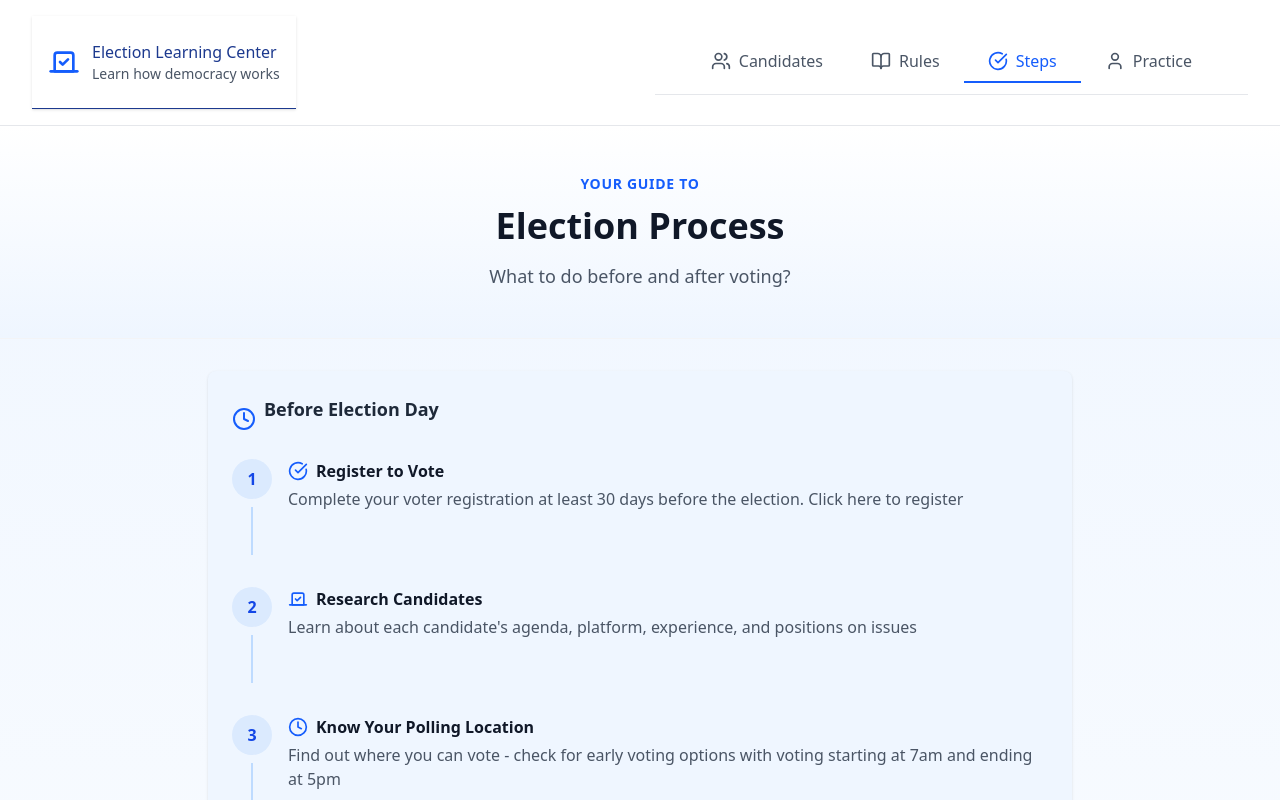
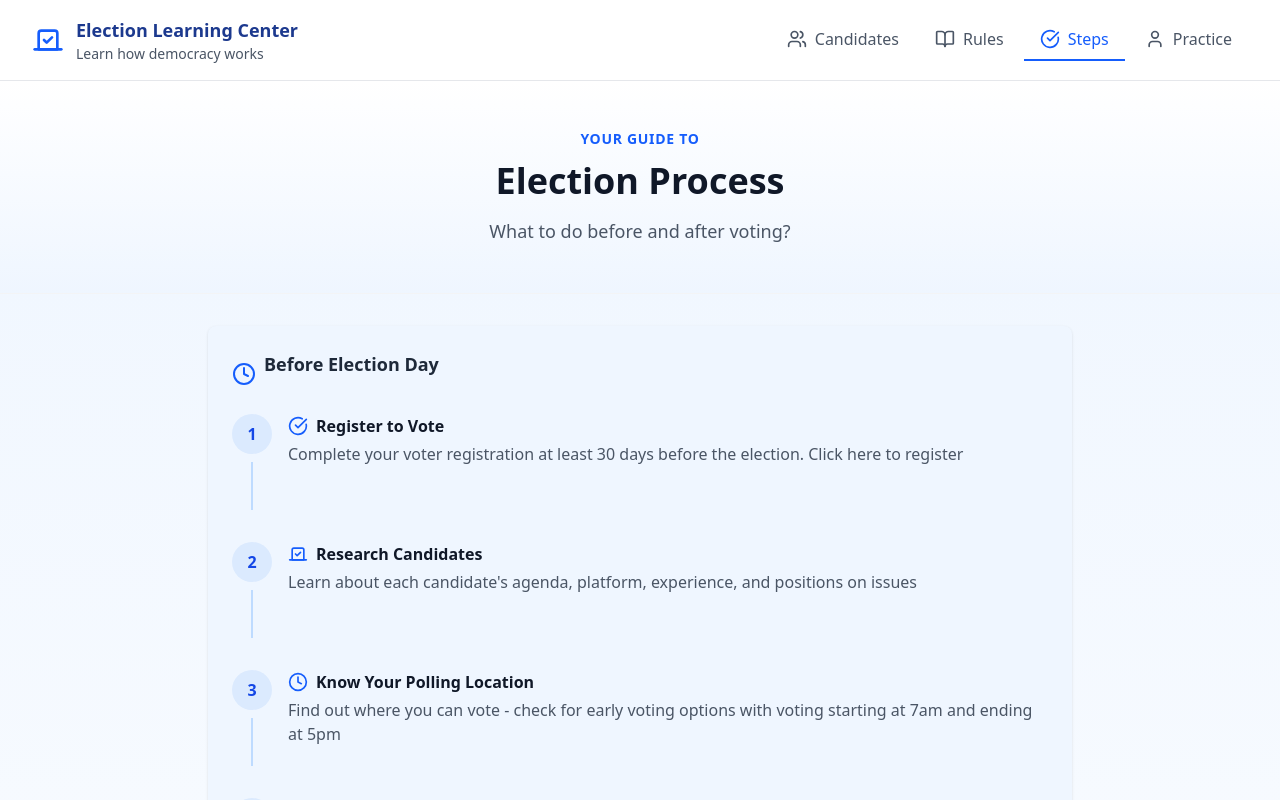
Before and after one commit to ishubhcodes/election, a React (Vite) app: page /steps in a window 1280 px wide. Shown: the top 800 px of the page. Built offline with nearby package versions, Linux system fonts and the light colour scheme.

Commit message:
generalization of navbar

```diff
--- a/src/App.jsx
+++ b/src/App.jsx
@@ -1,6 +1,7 @@
 import { useState } from 'react'
 import './App.css'
 import { BrowserRouter as Router, Routes, Route } from "react-router-dom";
+import Header from "./components/Header";
 import Steps from "./pages/Steps";
 import Rules from "./pages/Rules";
 import Demo from "./pages/VoteDemo";
@@ -9,19 +10,14 @@ import Home from "./pages/Home";
 export default function App() {
   return(
     <Router>
+      {/* Header appears on all pages */}
+      <Header />
+
+      {/* All routes in one Routes component */}
       <Routes>
         <Route path="/" element={<Home />} />
-      </Routes>
-
-      <Routes>
         <Route path="/steps" element={<Steps />} />
-      </Routes>
-
-      <Routes>
         <Route path="/rules" element={<Rules />} />
-      </Routes>
-
-      <Routes>
         <Route path="/demo" element={<Demo />} />
       </Routes>
     </Router>
--- a/src/components/Header.jsx
+++ b/src/components/Header.jsx
@@ -1,17 +1,34 @@
 import { Vote } from "lucide-react";
+import { useNavigate } from 'react-router-dom';
+import Navbar from "./Navbar";
 
 export default function Header() {
-return(
-<header className="bg-white border-b border-blue-900 shadow-sm">
-        <div className=" px-4 py-6">
-          <div className="flex items-center gap-3">
+  const navigate = useNavigate();
+
+  return (
+    <div className="bg-white border-b border-gray-200">
+      <div className="max-w-7xl mx-auto px-4 sm:px-6 lg:px-8">
+        <div className="flex items-center justify-between py-4">
+          {/* Logo/Brand Section */}
+          <div
+            className="flex items-center gap-3 cursor-pointer hover:opacity-80 transition-opacity"
+            onClick={() => navigate('/')}
+          >
             <Vote className="w-8 h-8 text-blue-600" />
             <div>
-              <h1 className="text-blue-900">Election Learning Center</h1>
-              <p className="text-sm text-gray-600">Learn how democracy works</p>
+              <h1 className="text-lg font-semibold text-blue-900">
+                Election Learning Center
+              </h1>
+              <p className="text-sm text-gray-600">
+                Learn how democracy works
+              </p>
             </div>
           </div>
+
+          {/* Navigation */}
+          <Navbar />
         </div>
-      </header>
-);
+      </div>
+    </div>
+  );
 }
--- a/src/components/Navbar.jsx
+++ b/src/components/Navbar.jsx
@@ -2,7 +2,7 @@ import { Users, BookOpen, CheckCircle, User, Menu, X } from 'lucide-react';
 import { useState } from 'react';
 import { useNavigate, useLocation } from 'react-router-dom';
 
-export default function Navigation() {
+export default function Navbar() {
   const [isOpen, setIsOpen] = useState(false);
   const navigate = useNavigate();
   const location = useLocation();
@@ -11,19 +11,18 @@ export default function Navigation() {
     { icon: Users, label: 'Candidates', path: '/candidates' },
     { icon: BookOpen, label: 'Rules', path: '/rules' },
     { icon: CheckCircle, label: 'Steps', path: '/steps' },
-    { icon: User, label: 'Practice', path: '/demo' },
+    { icon: User, label: 'Practice', path: '/practice' },
   ];
 
   const handleNavigation = (path) => {
     navigate(path);
-    setIsOpen(false); // Close mobile menu after navigation
+    setIsOpen(false);
   };
 
   return (
-    <nav className="bg-white border-b border-gray-200">
-      <div className="max-w-7xl mx-auto px-4 sm:px-6 lg:px-8">
+    <>
       {/* Desktop Navigation */}
-        <div className="hidden md:flex justify-between items-center h-16">
+      <div className="hidden md:flex items-center gap-1">
         {navItems.map((item) => {
           const Icon = item.icon;
           const isActive = location.pathname === item.path;
@@ -31,7 +30,7 @@ export default function Navigation() {
             <button
               key={item.label}
               onClick={() => handleNavigation(item.path)}
-                className={`flex items-center gap-2 px-6 py-2 border-b-2 transition-colors ${
+              className={`flex items-center gap-2 px-4 py-2 border-b-2 transition-colors ${
                 isActive
                   ? 'text-blue-600 border-blue-600'
                   : 'text-gray-600 hover:text-gray-900 border-transparent hover:border-gray-300'
@@ -46,19 +45,15 @@ export default function Navigation() {
 
       {/* Mobile Navigation */}
       <div className="md:hidden">
-          {/* Mobile Header */}
-          <div className="flex justify-end items-center h-16">
         <button
           onClick={() => setIsOpen(!isOpen)}
           className="p-2 text-gray-600 hover:text-gray-900"
         >
           {isOpen ? <X size={24} /> : <Menu size={24} />}
         </button>
-          </div>
 
-          {/* Mobile Menu */}
         {isOpen && (
-            <div className="pb-4 space-y-1">
+          <div className="absolute right-4 top-16 bg-white shadow-lg rounded-lg p-4 space-y-1 z-50">
             {navItems.map((item) => {
               const Icon = item.icon;
               const isActive = location.pathname === item.path;
@@ -80,7 +75,6 @@ export default function Navigation() {
           </div>
         )}
       </div>
-      </div>
-    </nav>
+    </>
   );
 }
--- a/src/pages/Home.jsx
+++ b/src/pages/Home.jsx
@@ -4,12 +4,7 @@ import Header from "../components/Header.jsx";
 export default function home(){
     return(
         <div className="bg-white border-b border-gray-200">
-             <div className="max-w-7xl mx-auto px-4 sm:px-6 lg:px-8">
-               <div className="flex items-center justify-between py-4">
-                 <Header />
-                 <Navigation />
-               </div>
-             </div>
+
            </div>
     );
 }
--- a/src/pages/Rules.jsx
+++ b/src/pages/Rules.jsx
@@ -33,14 +33,6 @@ export default function ElectionRules() {
   return (
     <div className="min-h-screen bg-gray-50 ">
         <div className="mb-12">
-     <div className="bg-white border-b border-gray-200">
-      <div className="max-w-7xl mx-auto px-4 sm:px-6 lg:px-8">
-        <div className="flex items-center justify-between py-4">
-          <Header />
-          <Navigation />
-        </div>
-      </div>
-    </div>
 
       {/* Main Content */}
       <main className="bg-gradient-to-b from-blue-50 to-white  px-4 sm:px-6 lg:px-8">
--- a/src/pages/Steps.jsx
+++ b/src/pages/Steps.jsx
@@ -7,14 +7,8 @@ import { BookOpen, CheckCircle, Users } from "lucide-react";
 export default function App() {
   return (
     <div className="min-h-screen bg-gradient-to-b from-blue-50 to-white w-full" style={{ margin: 0, padding: 0 }}>
-  <div className="bg-white border-b border-gray-200">
-        <div className="max-w-7xl mx-auto px-4 sm:px-6 lg:px-8">
-          <div className="flex items-center justify-between py-4">
-            <Header />
-            <Navigation />
-          </div>
-        </div>
-      </div>
+
+
 
   {/* Hero Section - Full width */}
   <div class="bg-gradient-to-b from-white to-blue-50 py-12 px-4 text-center border-b border-gray-100">
```
Lines whose indentation alone changed are shown as unchanged.
